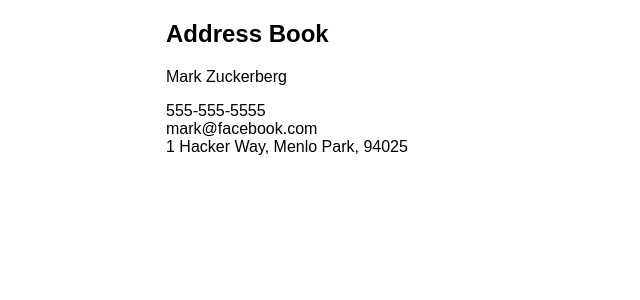
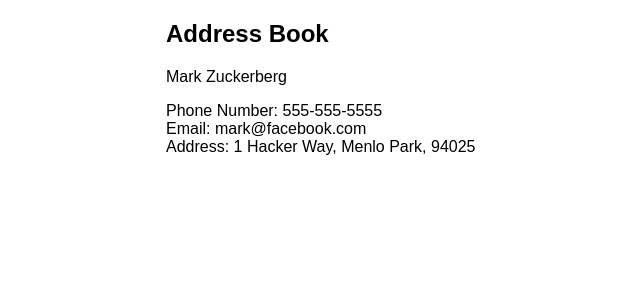
Before and after one commit to rodneycurl/react-address-book, a React (Create React App) app: page / in a window 1280 px wide. Shown: the top 300 px of the page, without its empty margins (314-954 px from the left). Built offline with nearby package versions, Linux system fonts and the light colour scheme.

Commit message:
added descriptions

```diff
--- a/src/App.js
+++ b/src/App.js
@@ -15,11 +15,11 @@
       <div>
         <header style={{marginLeft: 30 +'em'}}>{ contacts.name }</header>
         <p style={{marginLeft: 30 +'em'}}>
-          { contacts.phonenumber }
+          Phone Number: { contacts.phonenumber }
           <br />
-          { contacts.email }
+          Email: { contacts.email }
           <br />
-          { contacts.address }
+          Address: { contacts.address }
         </p>
       </div>
     </section>
```
